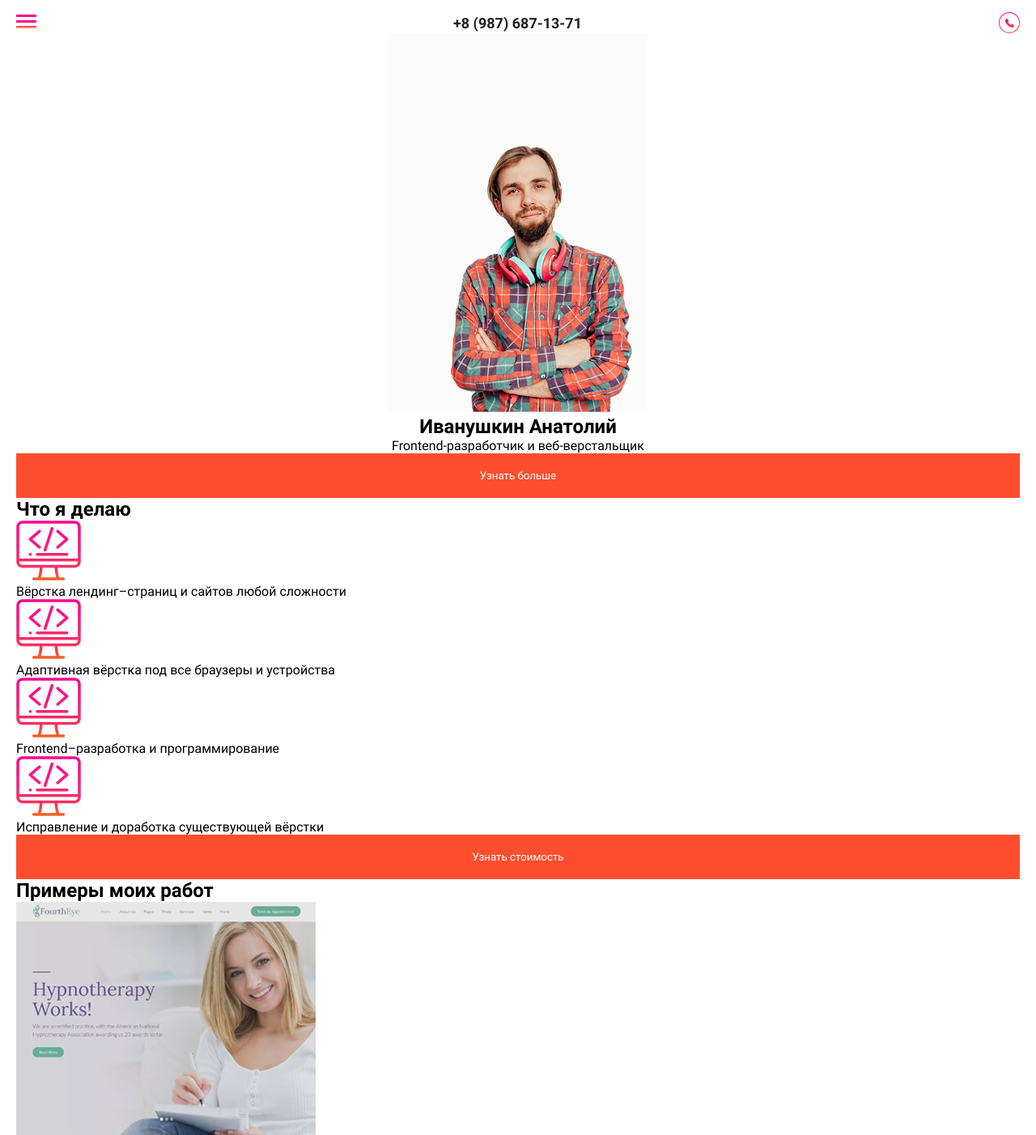
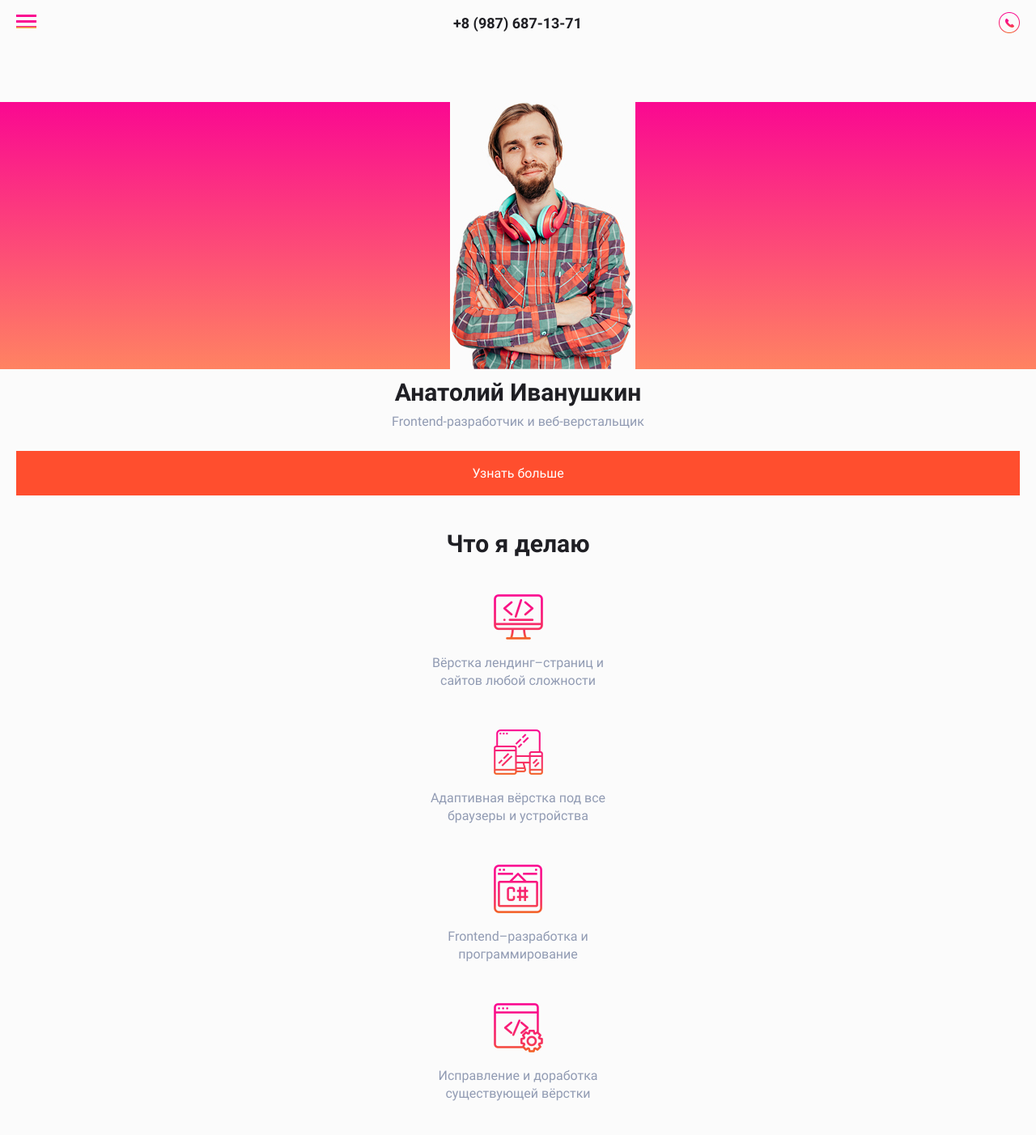
Before and after one commit to anatoliay/my-site, a plain HTML site: page index.html in a window 1280 px wide. Shown: the top 1402 px of the page at 81% size. Drawn offline with Linux system fonts and the light colour scheme.

Commit message:
block skills complited 320

```diff
--- a/index.html
+++ b/index.html
@@ -4,6 +4,7 @@
 	<meta charset="utf-8">
 	<title>Мой сайт</title>
   <meta name="viewport" content="width=device-width, initial-scale=1">
+  <link href="https://fonts.googleapis.com/css?family=Roboto&display=swap" rel="stylesheet">
 	<link rel="stylesheet" type="text/css" href="style.css">
 </head>
 <body>
@@ -31,59 +32,64 @@
   </form>
 </div>
 </header>
-  <main>
+  <main class="b-main">
   	<section class="b-aboutme container-box">
-
-  		<div class="b-aboutme__left-box">
-  		<h1 class="b-aboutme__title">Иванушкин Анатолий</h1>
-  		<p>Frontend-разработчик и веб-верстальщик</p>
+      <div class="b-icon"></div>
+      <div class="b-icon"></div>
+      <div class="b-icon"></div>
+      <div class="b-icon"></div>
+  		<div class="b-aboutme__block">
+  		<h1 class="b-aboutme__title">Анатолий&nbsp;Иванушкин</h1>
+  		<p class="b-page">Frontend-разработчик и веб-верстальщик</p>
   		<button class="b-button b-button--style" >Узнать больше</button>
   	</div >
+     <div class="b-aboutme__inner">
   	 <picture class="b-aboutme__img-box">
-  	 	<img src="img/amfotomobil.png" alt="Разработчик">
-  	 	</picture>
-  	 <div class="b-aboutme__color-box">
+  	 	<img src="img/memobil.jpg" alt="Разработчик" class="b-aboutme__img">
+      </picture>
+    </div>
+  	 <div class="b-aboutme__background">
 
   	 </div>
   	</section>
   	<section class="b-skills container-box">
-  		<h2 class="b-title">Что я делаю</h2>
+  		<h2 class="b-skills__subtitle">Что я делаю</h2>
   		<div>
   		 <ul class="b-skills__listed">
-  		 	<li>
-  		 		<img src="img/tools-and-utensils.png" alt="Верстка">
-				<p>Вёрстка лендинг–страниц и сайтов любой сложности</p>
+  		 	<li class="b-skills__work">
+  		 		<img src="img/leding320.png" alt="Верстка" class="b-skills__img">
+				<p class="b-page">Вёрстка лендинг–страниц и сайтов любой сложности</p>
   		 	</li>
-  		 	<li>
-  		 		<img src="img/tools-and-utensils.png" alt="Адаптивность">
-				<p>Адаптивная вёрстка под все браузеры и устройства</p>
+  		 	<li class="b-skills__work">
+  		 		<img src="img/responsive320.png" alt="Адаптивность" class="b-skills__img">
+				<p class="b-page">Адаптивная вёрстка под все браузеры и устройства</p>
   		 	</li>
-  		 	<li>
-  		 		<img src="img/tools-and-utensils.png" alt="Frontend–разработка">
-				<p>Frontend–разработка и программирование</p>
+  		 	<li class="b-skills__work">
+  		 		<img src="img/programming320.png" alt="Frontend–разработка" class="b-skills__img">
+				<p class="b-page">Frontend–разработка и программирование</p>
   		 	</li>
-  		 	<li>
-  		 		<img src="img/tools-and-utensils.png" alt="Исправление">
-				<p>Исправление и доработка существующей вёрстки</p>
+  		 	<li class="b-skills__work">
+  		 		<img src="img/coding320.png" alt="Исправление" class="b-skills__img">
+				<p class="b-page">Исправление и доработка существующей вёрстки</p>
   		 	</li>
   		 </ul>
   		</div>
   		<button class="b-button b-button--style">Узнать стоимость</button>
   	</section>
   	<section class="container-box">
-  		<h2>Примеры моих работ</h2>
+  		<h2 class="b-subtitle">Примеры моих работ</h2>
   		 <div class="b-examples">
   		 	<figure>
   		 		<img src="img/working.png" alt="Работы">
-  		 		<figcaption>Сайт психолога Веры Антоновой</figcaption>
+  		 		<figcaption class=" b-page b-page__size">Сайт психолога Веры Антоновой</figcaption>
   		 	</figure>
   		 	<figure>
   		 		<img src="img/working.png" alt="Работы">
-  		 		<figcaption>Сайт психолога Веры Антоновой</figcaption>
+  		 		<figcaption class="b-page b-page__size">Сайт психолога Веры Антоновой</figcaption>
   		 	</figure>
   		 	<figure>
   		 		<img src="img/working.png" alt="Работы">
-  		 		<figcaption>Сайт психолога Веры Антоновой</figcaption>
+  		 		<figcaption class="b-page b-page__size">Сайт психолога Веры Антоновой</figcaption>
   		 	</figure>
          </div>
   		 	<button></button>
@@ -92,7 +98,7 @@
 
   	</section>
   	<section>
-  		<h2>Адаптивная вёрстка под все устройства и браузеры от 1000 рублей</h2>
+  		<h2 class="b-subtitle">Адаптивная вёрстка под все устройства и браузеры от 1000 рублей</h2>
   		<p>* Срок и стоимость могут отличаться от заявленных и рассчитываю</p>
   	</section>
   </main>
--- a/style.css
+++ b/style.css
@@ -57,6 +57,12 @@ button {
   cursor: pointer;
   border: none;
   background-color: transparent;
+  font-size: 16px;
+}
+
+body {
+  background-color: #fbfbfb;
+  overflow-x: hidden;
 }
 
 /* CONTAINER */
@@ -119,13 +125,94 @@ button {
   background-color: #ff4e2e;
   width: 100%;
   color:#fff;
-  padding: 20px 20px;
+  padding: 18px 20px;
 }
 
 /* MAIN */
+.b-main {
+  padding-top: 85px;
+}
+
 .b-aboutme {
   display: flex;
   flex-direction: column-reverse;
   text-align: center;
+  position: relative;
 
 }
+.b-aboutme__block {
+  padding-top: 7px;
+}
+
+.b-aboutme__inner {
+  width: 100%;
+}
+
+.b-aboutme__img-box {
+  width:280px;
+  height: 330px;
+  padding-left: 60px;
+}
+
+.b-aboutme__img {
+  object-fit: cover;
+}
+
+.b-aboutme__background {
+  background:linear-gradient(to bottom, #fa0891, #ff8362);
+  width: 100%;
+  height: 330px;
+  position: absolute;
+  left: 0;
+  top: 0;
+  z-index: -1;
+}
+
+.b-aboutme__title {
+ font-size:30px;
+ font-weight: 900;
+ color: #1f1f24;
+ margin-bottom: 8px;
+}
+
+.b-subtitle {
+  font-size:30px;
+  color: #1f1f24;
+}
+.b-page {
+  color: #919bb3;
+  line-height: 22px;
+  margin-bottom: 25px;
+}
+.b-page__size {
+ font-size: 18px;
+}
+
+.b-skills {
+  text-align: center;
+  padding-top: 42px;
+}
+.b-skills__subtitle {
+  margin-bottom: 45px;
+  font-size:30px;
+  color: #1f1f24;
+}
+.b-skills__listed {
+  display: flex;
+  flex-direction:column;
+  align-items: center;
+  text-align: center;
+}
+
+.b-skills__work {
+  width: 220px;
+  max-width: 100%;
+  margin-bottom: 24px;
+  line-height: 22px;
+}
+.b-skills__img {
+  margin-bottom: 12px;
+}
+figure  img {
+  width: 280px;
+}
```
Also changed, not shown: img/Layer 1.jpg (deleted), img/Untitled-1.png (added), img/aim.jpg (deleted), img/am.png (deleted), img/amfotomobil.png (deleted), img/coding320.png (added), img/leding320.png (added), img/me.png (deleted), img/memobil.jpg (added), img/programming320.png (added), img/responsive320.png (added).
